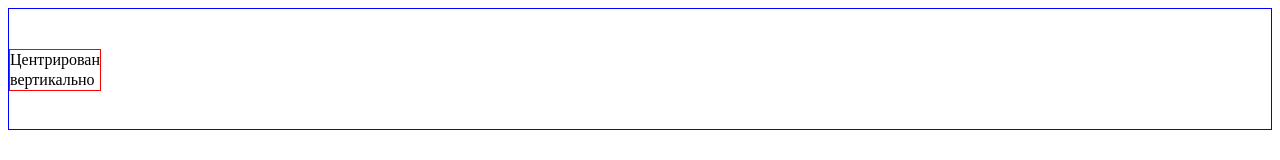
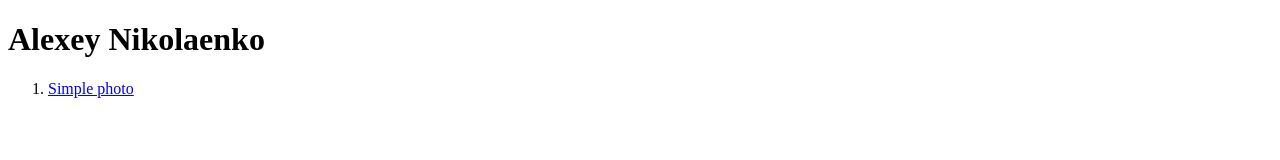
Before and after one commit to alex5272372/MyProject, a plain HTML site: page index.html in a window 1280 px wide. Drawn offline with Linux system fonts and the light colour scheme.

Commit message:
Homework 1

```diff
--- a/index.html
+++ b/index.html
@@ -1,13 +1,13 @@
 <!DOCTYPE html>
-<html lang="ru">
+<html lang="en">
 <head>
     <meta charset="UTF-8">
-    <link rel="stylesheet" href="style.css">
-    <title>Title</title>
+     <title>Homework</title>
 </head>
 <body>
-<div class="outer">
-    <span class="inner">Центрирован<br>вертикально</span>
-</div>
+<h1>Alexey Nikolaenko</h1>
+<ol>
+    <li><a href="homework1.html">Simple photo</a></li>
+</ol>
 </body>
 </html>
--- a/style.css
+++ b/style.css
@@ -1,11 +1,10 @@
-.outer {
-    line-height: 120px;
-    height: 120px;
-    border: 1px solid blue;
+a {
+    color: #16a085;
 }
-.inner {
-    display: inline-block; /* центрировать..*/
-    vertical-align: middle;  /* ..по вертикали */
-    line-height: 1.25; /* переопределить высоту строки на обычную */
-    border: 1px solid red;
+.menu {
+    font-family: Roboto, Arial;
+    font-size: 18px;/* Приближение из-за подстановки шрифтов */
+    font-weight: 600;
+    line-height: 60px;/* Приближение из-за подстановки шрифтов */
+    text-align: center;
 }
```
Also changed, not shown: homework1.html (added, +14 -0 lines), img/top-img.png (added).
